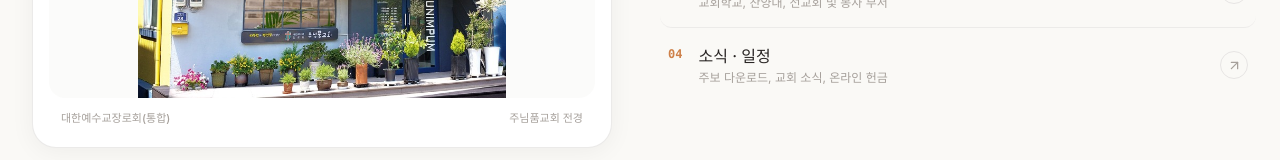
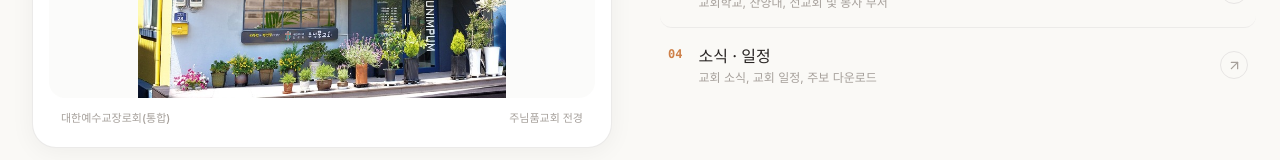
Before and after one commit to darkgentlejbs-max/junimpum_church, a Next.js app: page / in a window 1280 px wide. Shown: the part 596-756 px from the top of the page. Built offline with nearby package versions, Linux system fonts and the light colour scheme; a web font is replaced by a local one.

Commit message:
Update quick link description for News to include Schedule and remove Offering

```diff
--- a/src/app/page.tsx
+++ b/src/app/page.tsx
@@ -28,7 +28,7 @@ export default function Home() {
     {
       no: "04",
       title: "소식 · 일정",
-      desc: "주보 다운로드, 교회 소식, 온라인 헌금",
+      desc: "교회 소식, 교회 일정, 주보 다운로드",
       href: "/news",
     },
   ];
```
